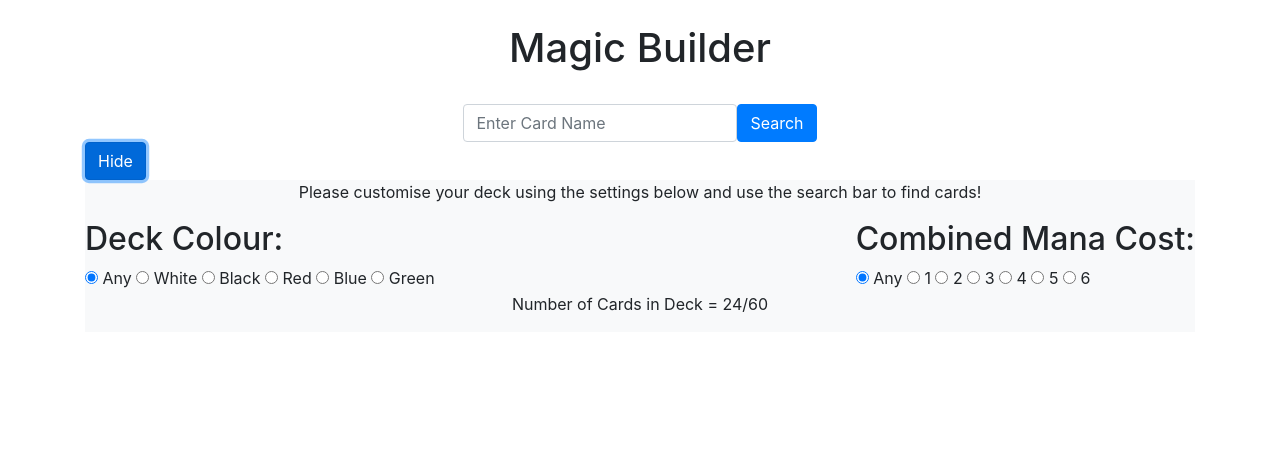
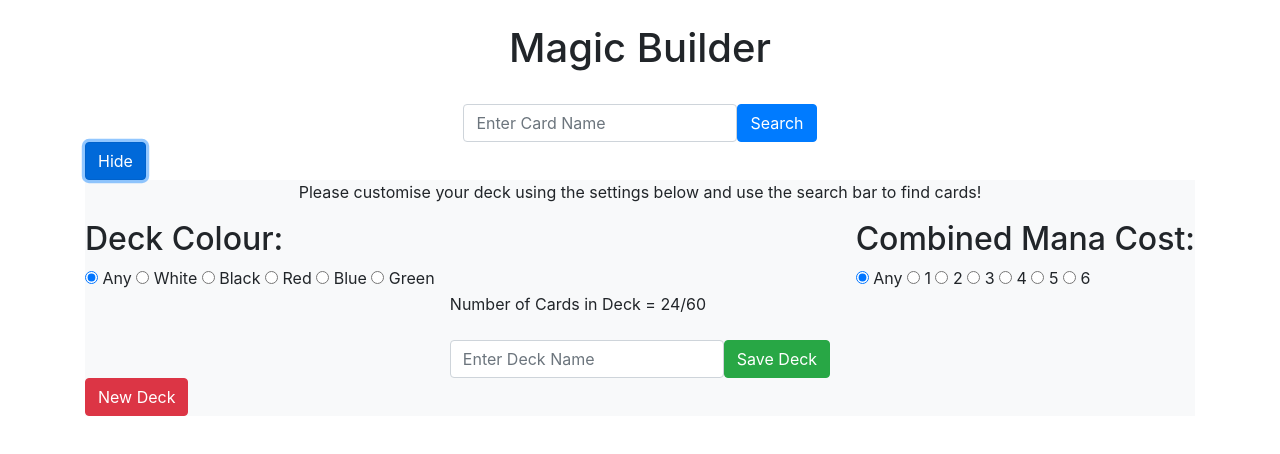
Before and after one commit to S00198481/MagicBuilder, an Angular app: page / in a window 1280 px wide. Both pictures are taken after a click on the button "Build A Deck". Shown: the top 454 px of the page. Built offline with nearby package versions, Linux system fonts and the light colour scheme.

Commit message:
firebase added

```diff
--- a/package.json
+++ b/package.json
@@ -20,6 +20,8 @@
     "@angular/platform-browser-dynamic": "~11.1.0",
     "@angular/router": "~11.1.0",
     "bootstrap": "^4.6.0",
+    "firebase": "^8.4.1",
+    "firebase-tools": "^9.9.0",
     "rxjs": "~6.6.0",
     "tslib": "^2.0.0",
     "zone.js": "~0.11.3"
--- a/src/app/app.component.html
+++ b/src/app/app.component.html
@@ -8,13 +8,13 @@
       <button (click)="getCards(cardname.value)" type="submit" class="btn btn-primary">Search</button>
     </div>
   </form>
-  <app-deck-build (chosenColour)="getColour($event)" (chosenColour)="getCards(cardname.value)" (chosenCmc)="getCmc($event)" (chosenCmc)="getCards(cardname.value)" (currentShow)="getShow($event)"></app-deck-build>
+  <app-deck-build #deckbuild (chosenColour)="getColour($event)" (chosenColour)="getCards(cardname.value)" (chosenCmc)="getCmc($event)" (chosenCmc)="getCards(cardname.value)" (currentShow)="getShow($event)" [currentDeck]="deck"></app-deck-build>
 
   <div class="row bg-light mt-4 p-4" *ngIf="cards">
-    <div class="col-sm-4 mt-4" *ngFor="let card of this.cards.cards" [cards]="cards" [hidden]="card.imageUrl==null">
+    <div class="col-xl-3 mt-4" *ngFor="let card of this.cards.cards" [cards]="cards" [hidden]="card.imageUrl==null">
       <img src="{{card.imageUrl}}" width="200px">
       <div>
-      <button *ngIf="this.show" type="button" class="btn btn-success btn-circle mr-0" (click)="logCard(card)">Add</button>
+      <button *ngIf="this.show" [hidden]="!buttonShow" type="button" class="btn btn-success btn-circle mr-0" (click)="saveCard(card)" (click)="deckbuild.checkDeckSize()">Add</button>
       </div>
     </div>
   </div>
--- a/src/app/app.component.ts
+++ b/src/app/app.component.ts
@@ -1,4 +1,4 @@
-import { Component, Input } from '@angular/core';
+import { Component, Output, EventEmitter } from '@angular/core';
 import { MagicApiService } from './services/magic-api.service';
 import { MagicResponse } from './magic-response';
 import { DeckBuildComponent } from './deck-build/deck-build.component';
@@ -17,10 +17,13 @@ export class AppComponent {
   show:boolean;
   colour:string = "any";
   cmc:number = 0;
+  deck:Array<JSON> = [];
+  buttonShow:boolean = false;
 
   constructor(private _magicService:MagicApiService) { }
 
   getCards(cardName:string):boolean {
+
     if (this.colour == "any" && this.cmc == 0) {
       this._magicService.getCards(cardName, "", 0).subscribe(
         cards => {
@@ -65,8 +68,8 @@ export class AppComponent {
     return false;
   }
 
-  logCard(card:JSON) {
-    console.log(card);
+  saveCard(card:JSON) {
+    this.deck.push(card);
   }
 
   getColour(chosenColour:string) {
--- a/src/app/deck-build/deck-build.component.html
+++ b/src/app/deck-build/deck-build.component.html
@@ -1,4 +1,5 @@
-<button class="btn btn-primary" (click)="show = !show" (click)="changeShow($event)">{{show ? 'Hide' : 'Build A Deck'}}</button>
+<button class="btn btn-primary" (click)="show = !show" (click)="changeShow($event)">{{show ? 'Hide' : 'Build A
+    Deck'}}</button>
 <div *ngIf="show" class="mx-auto bg-light clearfix">
     <div class="row">
         <br>
@@ -33,12 +34,14 @@
     </div>
 
     <br><br><br>
-    <div class="row align-bottom">
-        <p class="mx-auto" id="cardNumberText">Number of Cards in Deck = 24/60</p>
+    <div class="row">
+        <div class="align-bottom mx-auto">
+            <p id="cardNumberText">Number of Cards in Deck = 24/60</p>
+            <div class="form-inline mt-4 justify-content-center">
+                <input type='text' name='deckName' class="form-control" #deckname placeholder="Enter Deck Name">
+                <button type="submit" class="btn btn-success">Save Deck</button>
+            </div>
+        </div>
     </div>
-
-
-
-
-
+    <button class="btn btn-danger float-left">New Deck</button>
 </div>
--- a/src/app/deck-build/deck-build.component.ts
+++ b/src/app/deck-build/deck-build.component.ts
@@ -1,5 +1,4 @@
-import { Component, OnInit, Output, EventEmitter } from '@angular/core';
-import { build$ } from 'protractor/built/element';
+import { Component, OnInit, Output, Input, EventEmitter, SimpleChange } from '@angular/core';
 import { MagicApiService } from '../services/magic-api.service'
 
 @Component({
@@ -13,23 +12,25 @@ export class DeckBuildComponent implements OnInit {
   @Output() chosenCmc = new EventEmitter<number>();
   @Output() currentShow = new EventEmitter<boolean>();
 
+  @Input() currentDeck:Array<JSON>;
+
   constructor(private _magicService:MagicApiService) {
     this.chosenColour = new EventEmitter();
-   }
-
+  }
 
   ngOnInit(): void {
 
   }
-  deck:Array<JSON>;
   show:boolean;
   colour:string;
   cmc:number;
+  deckFull:boolean;
 
   applyColour(event) {
     var target = event.target;
     console.log(target.value);
     this.chosenColour.emit(target.value);
+    console.log(this.currentDeck);
   }
 
   applyCmc(event) {
@@ -41,4 +42,11 @@ export class DeckBuildComponent implements OnInit {
   changeShow(event) {
     this.currentShow.emit(this.show);
   }
+
+  checkDeckSize() {
+    if(this.currentDeck.length == 9)
+    {
+      this.deckFull=true;
+    }
+  }
 }
```
Also changed, not shown: database.rules.json (added, +7 -0 lines), firebase.json (added), 2 other files (tests, documents, lock files or other folders).
